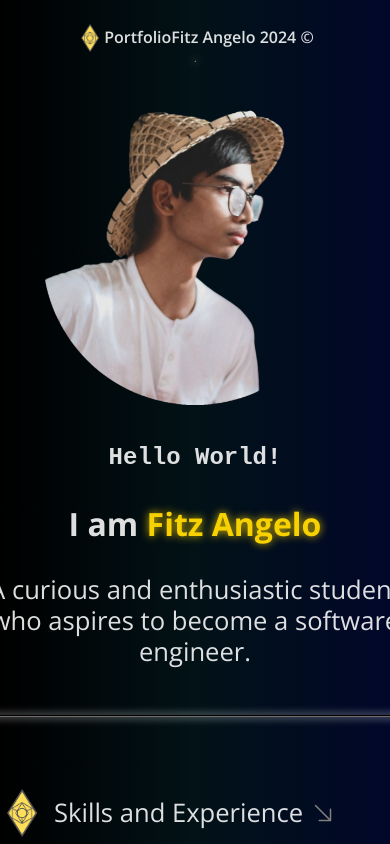
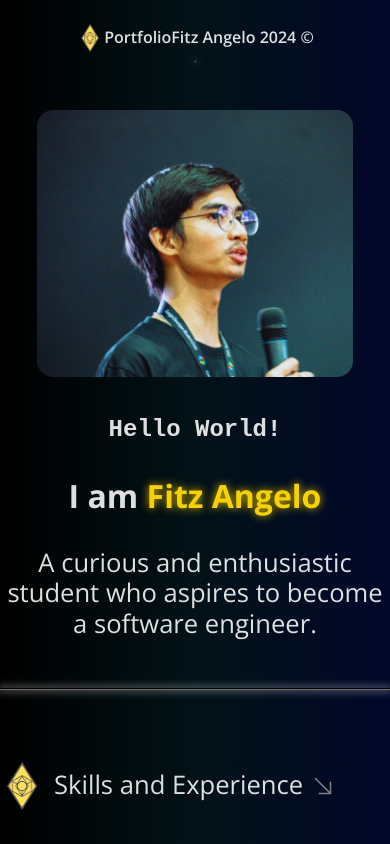
Before and after one commit to kulaizki/Portfolio, a React (Vite) app: page / in a window 390 px wide. Shown: the top 844 px of the page. Built offline with nearby package versions, Linux system fonts and the light colour scheme.

Commit message:
feat: update image & improve responsiveness

```diff
--- a/src/App.css
+++ b/src/App.css
@@ -10,6 +10,13 @@ hr {
   box-shadow: 0 0 8px rgb(255, 255, 255);
 }
 
+@media screen and (max-width: 480px) {
+  .App {
+    padding-left: 24px;
+    padding-right: 24px;
+    font-size: .8rem;
+  }
+}
 /* * {
   border: 1px solid red;
 } */
--- a/src/components/intro/Intro.css
+++ b/src/components/intro/Intro.css
@@ -21,8 +21,9 @@
 }
 
 .Intro__img > img {
-  width: 100%;
+  width: 80%;
   max-width: 48rem;
+  border-radius: 1rem;
 }
 
 .Intro__text {
--- a/src/components/intro/Intro.jsx
+++ b/src/components/intro/Intro.jsx
@@ -4,7 +4,7 @@ function Intro() {
   return (
     <div className="Intro">
       <div className="Intro__img">
-        <img src="./intro-img.png" alt="" />
+        <img src="./fitz-speaker.jpg" alt="" />
       </div>
       <div className="Intro__text">
         <h2>
--- a/src/components/skills/InfoCard.css
+++ b/src/components/skills/InfoCard.css
@@ -51,3 +51,9 @@
         font-size: 12px; /* Adjust font size for smaller screens */
     }
 }
+
+@media screen and (max-width: 480px) {
+  .InfoCard {
+    font-size: .8rem;
+  }
+}
--- a/src/components/skills/Skills.css
+++ b/src/components/skills/Skills.css
@@ -41,7 +41,7 @@
 
 /* Media Query for screens with a maximum width of 480px */
 @media screen and (max-width: 480px) {
-  .Skills {
+  .skills {
     padding-left: 24px;
     padding-right: 24px;
     font-size: .8rem;
```
Also changed, not shown: public/fitz-speaker.jpg (added), 1 other file (tests, documents, lock files or other folders).
